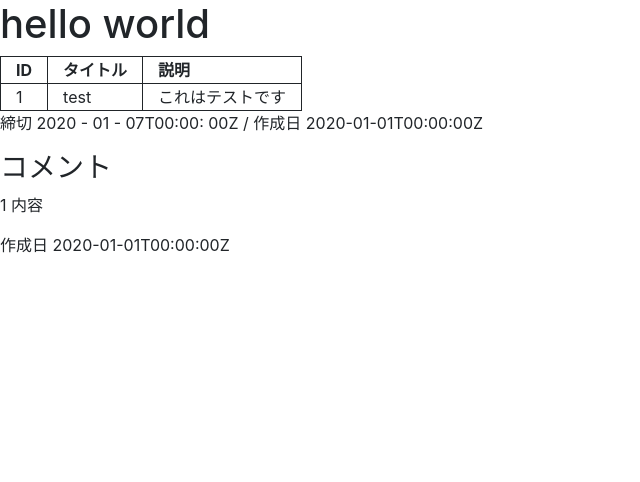
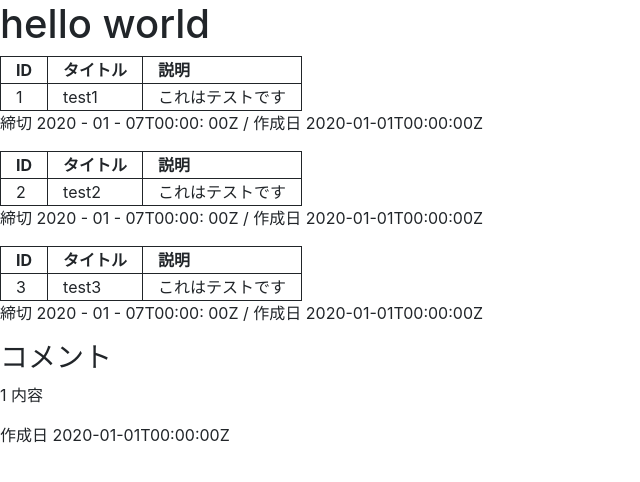
Before and after one commit to Engineering-Design-2022/idea-box, a React (Create React App) app in the folder front/: page / in a window 1280 px wide. Shown: the top 482 px of the page, without its empty margins (0-640 px from the left). Built offline with nearby package versions, Linux system fonts and the light colour scheme.

Commit message:
make_content_data

```diff
--- a/front/src/App.js
+++ b/front/src/App.js
@@ -1,11 +1,17 @@
 //import logo from './logo.svg';
 //import './App.css';
 import 'bootstrap/dist/css/bootstrap.min.css';
+
 import { Article } from "./Article";
 import { Comment } from "./Comment";
 
 
 function App() {
+  const content_data = [
+    { title: "test1", id: "1", description: "これはテストです", deadline: "2020 - 01 - 07T00:00: 00Z", created_at: "2020-01-01T00:00:00Z" },
+    { title: "test2", id: "2", description: "これはテストです", deadline: "2020 - 01 - 07T00:00: 00Z", created_at: "2020-01-01T00:00:00Z" },
+    { title: "test3", id: "3", description: "これはテストです", deadline: "2020 - 01 - 07T00:00: 00Z", created_at: "2020-01-01T00:00:00Z" }
+  ]
   return (
     <div>
       <link
@@ -15,7 +21,9 @@ function App() {
         crossorigin="anonymous"
       />
       <h1>hello world</h1>
-      <Article title={"test"} id={"1"} description={"これはテストです"} deadline={"2020 - 01 - 07T00:00: 00Z"} created_at={"2020-01-01T00:00:00Z"} />
+      <Article content={content_data[0]} />
+      <Article content={content_data[1]} />
+      <Article content={content_data[2]} />
       <h3>コメント</h3>
       <Comment content={"内容"} id={"1"} created_at={"2020-01-01T00:00:00Z"} />
     </div>
--- a/front/src/Article.js
+++ b/front/src/Article.js
@@ -1,7 +1,7 @@
 import './Article.css'
 
-
-export const Article = Article => {
+export const Article = (props) => {
+    const { title, id, description, deadline, created_at } = props.content
     return (
         <div>
             <table className="content">
@@ -12,11 +12,11 @@ export const Article = Article => {
                 </thead>
                 <tbody>
                     <tr>
-                        <td>{Article.id}</td><td>{Article.title}</td><td>{Article.description}</td>
+                        <td>{id}</td><td>{title}</td><td>{description}</td>
                     </tr>
                 </tbody>
             </table>
-            <p>締切 {Article.deadline}  /  作成日 {Article.created_at}</p>
+            <p>締切 {deadline}  /  作成日 {created_at}</p>
         </div>
 
     );
```
